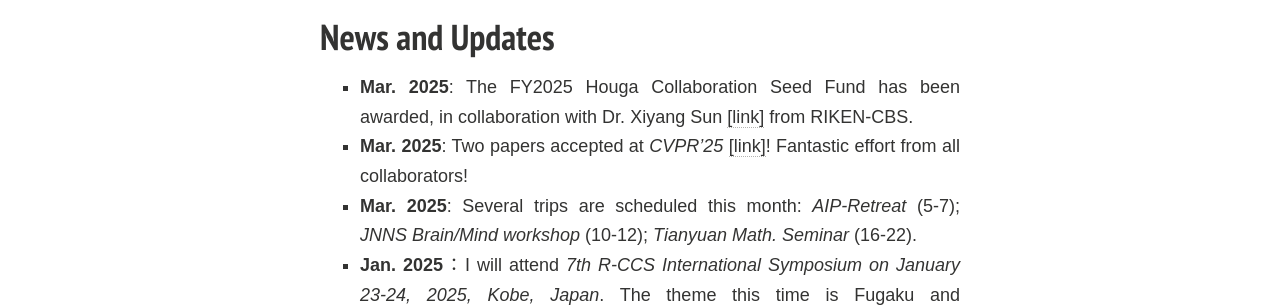
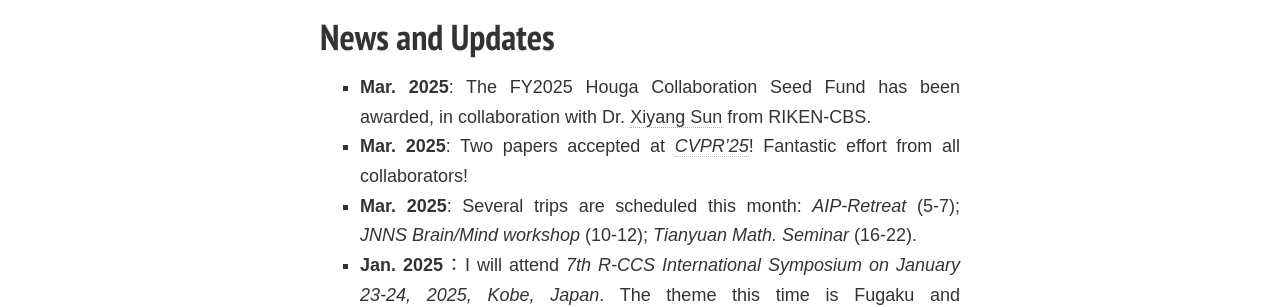
Before and after one commit to ChaoLiAtRIKEN/ChaoLiAtRIKEN.github.io, a Jekyll site: the page built from index.md, in a window 1280 px wide. Shown: the part 779-1086 px from the top of the page. Built offline with Jekyll 4.4.1, drawn with Linux system fonts in a browser that asks for light colours; nearby versions of some CDN libraries; comment, search, counter and statistics services are not loaded; a style sheet for code colours, icons or effects is not loaded.

Commit message:
Update index.md

```diff
--- a/index.md
+++ b/index.md
@@ -35,8 +35,8 @@ If you are interested in any aspect of me, I am always open to discussions and c
 ---
 
 ## News and Updates
-- **Mar. 2025**:  The FY2025 Houga Collaboration Seed Fund has been awarded, in collaboration with Dr. Xiyang Sun [[link]](https://albertlordsun.github.io/biography/) from RIKEN-CBS.
-- **Mar. 2025**: Two papers accepted at *CVPR'25* [[link]](https://cvpr.thecvf.com)! Fantastic effort from all collaborators!
+- **Mar. 2025**:  The FY2025 Houga Collaboration Seed Fund has been awarded, in collaboration with Dr. [Xiyang Sun](https://albertlordsun.github.io/biography/) from RIKEN-CBS.
+- **Mar. 2025**: Two papers accepted at [*CVPR'25*](https://cvpr.thecvf.com)! Fantastic effort from all collaborators!
 - **Mar. 2025**: Several trips are scheduled this month: *AIP-Retreat* (5-7); *JNNS Brain/Mind workshop* (10-12); *Tianyuan Math. Seminar* (16-22).
 - **Jan. 2025**：I will attend *7th R-CCS International Symposium on January 23-24, 2025, Kobe, Japan*. The theme this time is Fugaku and FugakuNEXT: Classical, Quantum, and AI.
 <!-- - **Dec. 2024**：Thrilled to launch my personal homepage! Thanks to Yuchen for the technical support. -->
```
